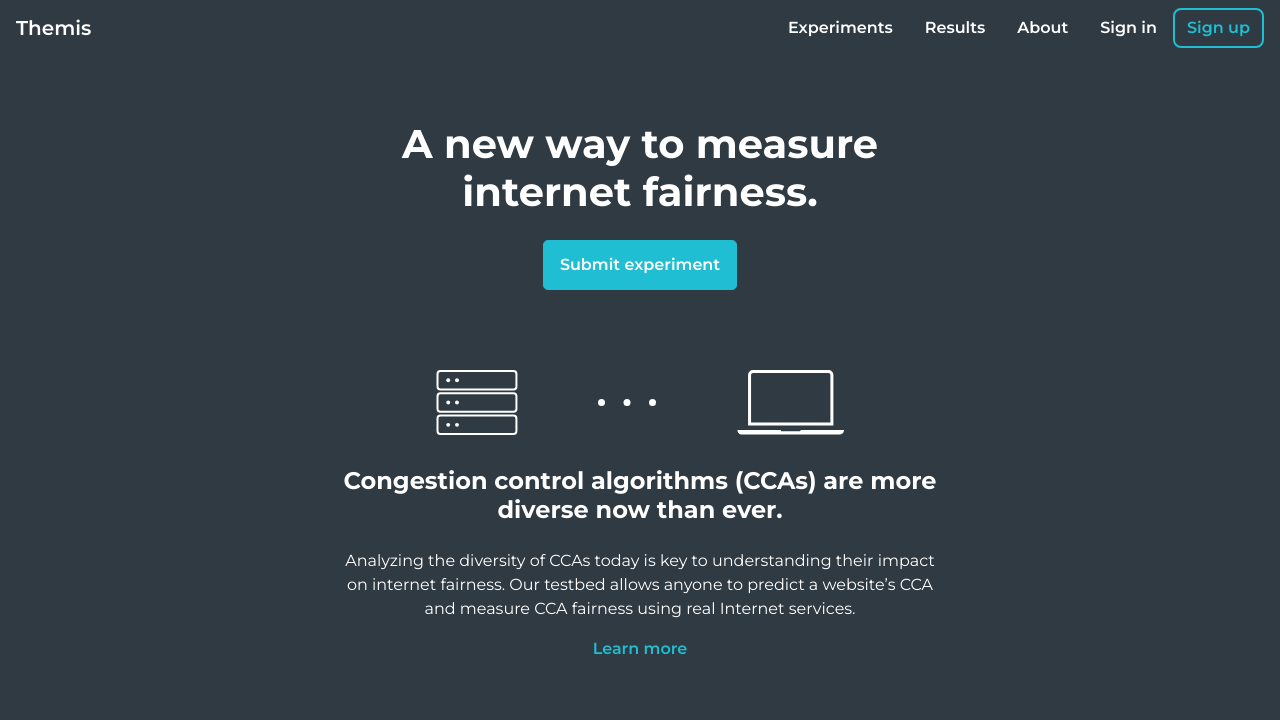
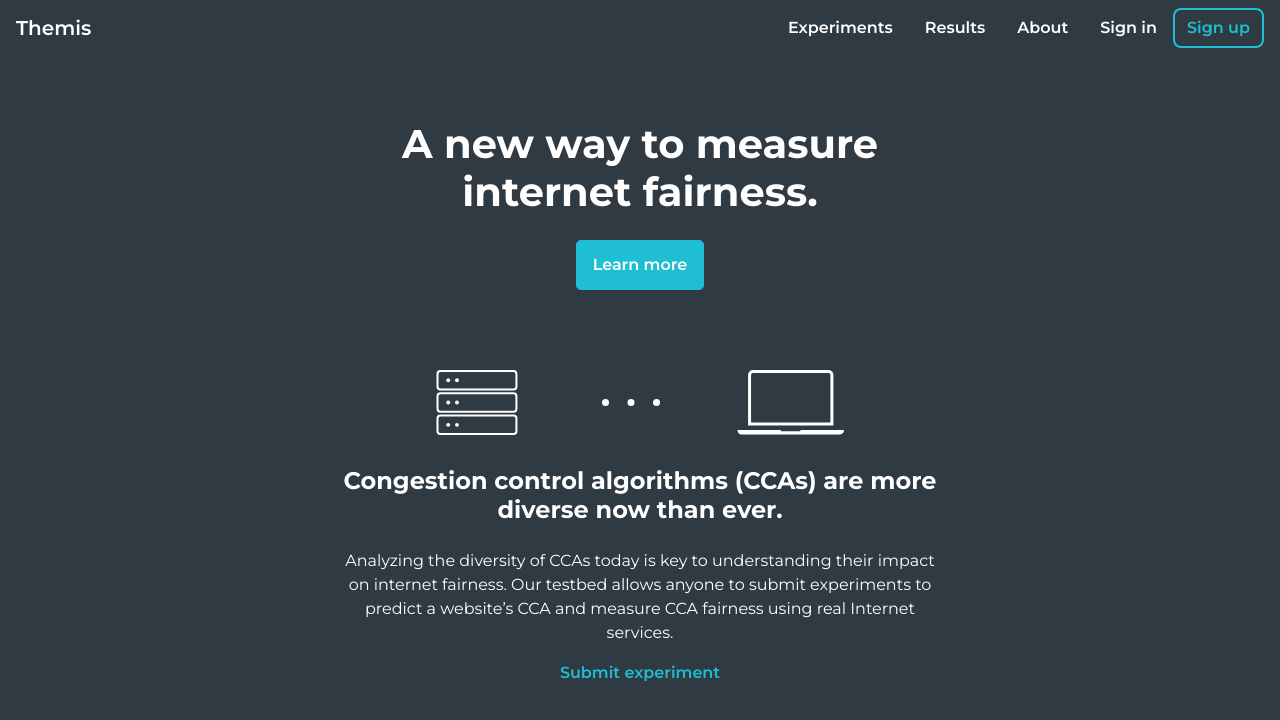
Before and after one commit to cmu-snap/themis-frontend, a React (Create React App) app in the folder themis/: page / in a window 1280 px wide. Shown: the top 720 px of the page. Built offline with nearby package versions, Linux system fonts and the light colour scheme.

Commit message:
Update home page layout

```diff
--- a/themis/src/views/Home.js
+++ b/themis/src/views/Home.js
@@ -15,9 +15,9 @@ class Home extends React.Component {
           <h1 className="font-weight-bold text-white mb-4">
             A new way to measure internet fairness.
           </h1>
-          <NavLink to="/experiments">
+          <NavLink to="/about">
             <Button className={buttonStyles['padding-extra']} variant="primary">
-              Submit experiment
+              Learn more
             </Button>
           </NavLink>
         </Jumbotron>
@@ -30,10 +30,10 @@ class Home extends React.Component {
           </h4>
           <p className="text-white">
             Analyzing the diversity of CCAs today is key to understanding their impact on internet fairness.
-            Our testbed allows anyone to predict a website’s CCA and measure CCA fairness using real Internet services.
+            Our testbed allows anyone to submit experiments to predict a website’s CCA and measure CCA fairness using real Internet services.
           </p>
-          <NavLink className="font-weight-semibold mb-4" to="/about">
-            Learn more
+          <NavLink className="font-weight-semibold mb-4" to="/experiments">
+            Submit experiment
           </NavLink>
         </div>
       </Container>
```
Also changed, not shown: themis/src/server-client.svg.
